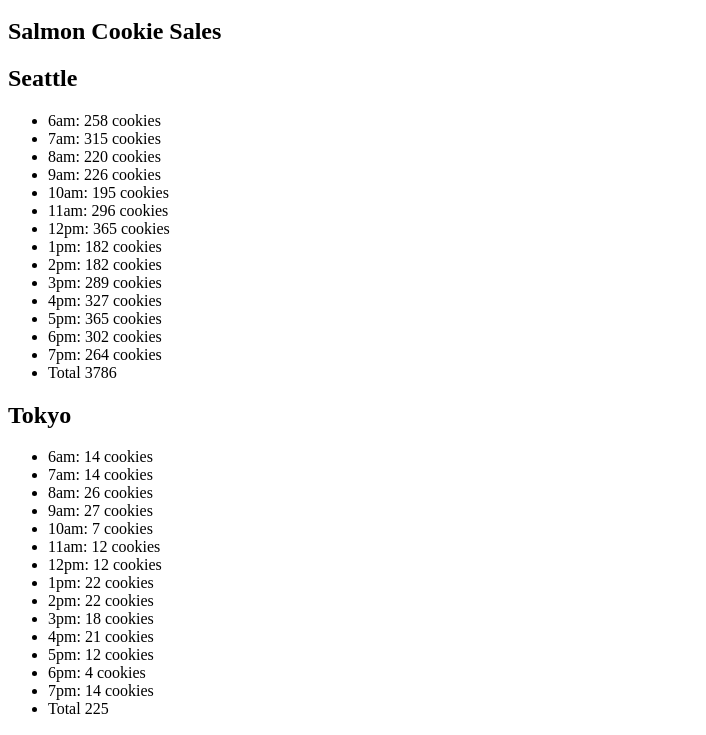
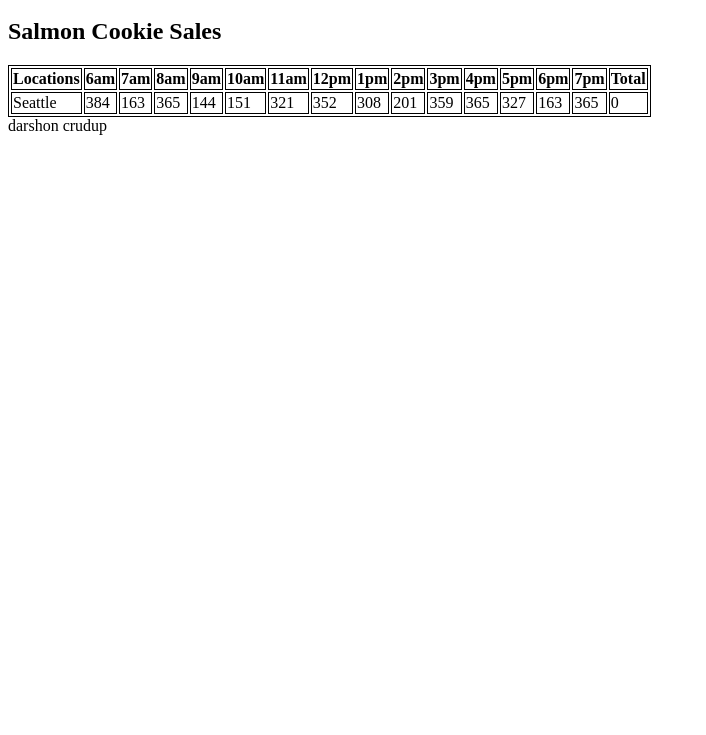
Before and after one commit to darshon-crudup/cookie-stand, a plain HTML site: page sales.html in a window 1280 px wide. Shown: the part 49-784 px from the top of the page, without its empty margins (0-706 px from the left). Drawn offline with Linux system fonts and the light colour scheme.

Commit message:
working on table, Seattle added

```diff
--- a/app.js
+++ b/app.js
@@ -26,274 +26,361 @@ let hours = ['6am', '7am', '8am','9am','10am','11am','12pm','1pm','2pm','3pm','4
 function randomNum(min,max){
 // got this from MDN docs
   return Math.floor(Math.random() * (max - min + 1) + min);
-};
+}
 
-//* OBJECT LITERALS *//
-
-let Seattle = {
-  name: 'Seattle',
-  minCust: 23,
-  maxCust: 65,
-  avgCookie: 6.3,
-  custperHour: [],
-  hourlySales: [],
-  dailySoldTotal: 0,
-  getCustomers: function(){
+//* CONSTRUCTOR FUNCTIONS *//
+function allStores(name, minCust, maxCust, avgCookie){
+  this.name = name;
+  this.minCust = minCust;
+  this.maxCust = maxCust;
+  this.avgCookie = avgCookie;
+  this.dailySoldTotal = 0;
+  this.hourlySales = [];
+  this.custperHour = [];
+  // this.locationRender();
+}
+allStores.prototype.getCustomers = function(){
       for(let i = 0; i < hours.length; i++){
         this.custperHour.push(randomNum(this.minCust,this.maxCust));
       }
-},
-  gethourlySales: function(){
+}
+
+allStores.prototype.cookiesSoldPerHour = function(){
+      this.getCustomers()
       for(let i = 0; i < hours.length; i++){
         this.hourlySales.push(Math.floor(this.custperHour[i] * this.avgCookie));
       }
-},
-  getcookiesTotal: function(){
-    for(let i = 0; i < hours.length; i++){
-      this.dailySoldTotal += this.hourlySales[i];
 }
-},
-  render: function(){
-    this.getCustomers();
-    this.gethourlySales();
-    this.getcookiesTotal();
-    // article
-    let articleElem = document.createElement("article");
-    htmlSection.appendChild(articleElem);
-    // <h2></h2>
-    let h2Elem = document.createElement("h2");
-    h2Elem.textContent = this.name;
-    articleElem.appendChild(h2Elem);
-    // <ul></ul>
-    let unorderlst = document.createElement("ul");
-    console.log(unorderlst);
-    console.log(htmlSection);
-    articleElem.appendChild(unorderlst);
-    // <li></li>
+//* TABLE *//
+let table = document.getElementById('table');
+let tbody = document.createElement("tbody");
+table.appendChild(tbody);
+
+allStores.prototype.locationRender = function (){
+  this.cookiesSoldPerHour();
+  let trElem = document.createElement('tr');
+  let tdElem = document.createElement('td');
+  tdElem.textContent = this.name; //double for loop here
+  trElem.appendChild(tdElem);
 
   for (let i = 0; i < hours.length; i++){
-      let li = document.createElement("li");
-      li.textContent = `${hours[i]}: ${this.hourlySales[i]} cookies`;
-      unorderlst.appendChild(li);
+
+    let tdElemSale = document.createElement('td');
+    tdElemSale.textContent = this.hourlySales[i];
+    trElem.appendChild(tdElemSale);
+  }
+  let dailySoldTD = document.createElement('td');
+    dailySoldTD.textContent = this.dailySoldTotal;
+    trElem.appendChild(dailySoldTD);
+    table.appendChild(trElem);
+    console.log(this.hourlySales)
 }
 
-    let li = document.createElement('li');
-     li.textContent = `Total ${this.dailySoldTotal}`;
-     unorderlst.appendChild(li);
-  }
-}
-let Tokyo = {
-  name: 'Tokyo',
-  minCust: 3,
-  maxCust: 24,
-  avgCookie: 1.2,
-  custperHour: [],
-  hourlySales: [],
-  dailySoldTotal: 0,
-  getCustomers: function(){
-    for(let i = 0; i < hours.length; i++){
-      this.custperHour.push(randomNum(this.minCust,this.maxCust));
-    }
-},
-  gethourlySales: function(){
-    for(let i = 0; i < hours.length; i++){
-      this.hourlySales.push(Math.floor(this.custperHour[i] * this.avgCookie));
-    }
-},
-  getcookiesTotal: function(){
-    for(let i = 0; i < hours.length; i++){
-      this.dailySoldTotal += this.hourlySales[i];
-  }
-},
-  render: function(){
-    this.getCustomers();
-    this.gethourlySales();
-    this.getcookiesTotal();
-    // article
-    let articleElem = document.createElement("article");
-    htmlSection.appendChild(articleElem);
-    // <h2></h2>
-    let h2Elem = document.createElement("h2");
-    h2Elem.textContent = this.name;
-    articleElem.appendChild(h2Elem);
-    // <ul></ul>
-    let unorderlst = document.createElement("ul");
-    console.log(unorderlst);
-    console.log(htmlSection);
-    articleElem.appendChild(unorderlst);
-    // <li></li>
+function headerRender(){
+  // let head = document.createElement('thead');
+  let trElem = document.createElement('tr');
+  let thElem = document.createElement('th');
+  thElem.textContent = 'Locations';
+  trElem.appendChild(thElem);
 
   for (let i = 0; i < hours.length; i++){
-      let li = document.createElement("li");
-      li.textContent = `${hours[i]}: ${this.hourlySales[i]} cookies`;
-      unorderlst.appendChild(li);
+    thElem = document.createElement('th');
+    thElem.textContent = hours[i];
+    trElem.appendChild(thElem);
+  }
+  thElem = document.createElement('th');
+  thElem.textContent = 'Total';
+  trElem.appendChild(thElem);
+  // head.appendChild(trElem);
+  tbody.appendChild(trElem);
 }
 
-    let li = document.createElement('li');
-     li.textContent = `Total ${this.dailySoldTotal}`;
-     unorderlst.appendChild(li);
-  }
-}
-let Dubai = {
-  name: 'Dubai',
-  minCust: 23,
-  maxCust: 65,
-  avgCookie: 6.3,
-  custperHour: [],
-  hourlySales: [],
-  dailySoldTotal: 0,
-  getCustomers: function(){
-    for(let i = 0; i < hours.length; i++){
-      this.custperHour.push(randomNum(this.minCust,this.maxCust));
-    }
-},
-  gethourlySales: function(){
-    for(let i = 0; i < hours.length; i++){
-      this.hourlySales.push(Math.floor(this.custperHour[i] * this.avgCookie));
-    }
-},
-  getcookiesTotal: function(){
-    for(let i = 0; i < hours.length; i++){
-      this.dailySoldTotal += this.hourlySales[i];
-  }
-},
-  render: function(){
-    this.getCustomers();
-    this.gethourlySales();
-    this.getcookiesTotal();
-    // article
-    let articleElem = document.createElement("article");
-    htmlSection.appendChild(articleElem);
-    // <h2></h2>
-    let h2Elem = document.createElement("h2");
-    h2Elem.textContent = this.name;
-    articleElem.appendChild(h2Elem);
-    // <ul></ul>
-    let unorderlst = document.createElement("ul");
-    console.log(unorderlst);
-    console.log(htmlSection);
-    articleElem.appendChild(unorderlst);
-    // <li></li>
-
-    for (let i = 0; i < hours.length; i++){
-      let li = document.createElement("li");
-      li.textContent = `${hours[i]}: ${this.hourlySales[i]} cookies`;
-      unorderlst.appendChild(li);
+function footerRender(){
 }
 
-    let li = document.createElement('li');
-     li.textContent = `Total ${this.dailySoldTotal}`;
-     unorderlst.appendChild(li);
-  }
-}
-let Paris = {
-  name: 'Paris',
-  minCust: 23,
-  maxCust: 65,
-  avgCookie: 6.3,
-  custperHour: [],
-  hourlySales: [],
-  dailySoldTotal: 0,
-  getCustomers: function(){
-    for(let i = 0; i < hours.length; i++){
-      this.custperHour.push(randomNum(this.minCust,this.maxCust));
-    }
-},
-  gethourlySales: function(){
-    for(let i = 0; i < hours.length; i++){
-      this.hourlySales.push(Math.floor(this.custperHour[i] * this.avgCookie));
-    }
-},
-  getcookiesTotal: function(){
-    for(let i = 0; i < hours.length; i++){
-      this.dailySoldTotal += this.hourlySales[i];
-  }
-},
-  render: function(){
-    this.getCustomers();
-    this.gethourlySales();
-    this.getcookiesTotal();
-    // article
-    let articleElem = document.createElement("article");
-    htmlSection.appendChild(articleElem);
-    // <h2></h2>
-    let h2Elem = document.createElement("h2");
-    h2Elem.textContent = this.name;
-    articleElem.appendChild(h2Elem);
-    // <ul></ul>
-    let unorderlst = document.createElement("ul");
-    console.log(unorderlst);
-    console.log(htmlSection);
-    articleElem.appendChild(unorderlst);
-    // <li></li>
+// function renderMain() {
+  //   trElem.appendChild(thElem);
 
-    for (let i = 0; i < hours.length; i++){
-      let li = document.createElement("li");
-      li.textContent = `${hours[i]}: ${this.hourlySales[i]} cookies`;
-      unorderlst.appendChild(li);
-    }
+  //  for (let i = 1; i < arrOfHours.length; i++){
+    //   thElem = document.createElement('th');
+    //   thElem.textContent =arr0fHours[i];
+    //   trElem.appendChild(thElem);
+    //  }
 
-    let li = document.createElement('li');
-     li.textContent = `Total ${this.dailySoldTotal}`;
-     unorderlst.appendChild(li);
-  }
-}
-let Lima = {
-  name: 'Lima',
-  minCust: 23,
-  maxCust: 65,
-  avgCookie: 6.3,
-  custperHour: [],
-  hourlySales: [],
-  dailySoldTotal: 0,
-  getCustomers: function(){
-    for(let i = 0; i < hours.length; i++){
-      this.custperHour.push(randomNum(this.minCust,this.maxCust));
-    }
-},
-  gethourlySales: function(){
-    for(let i = 0; i < hours.length; i++){
-      this.hourlySales.push(Math.floor(this.custperHour[i] * this.avgCookie));
-    }
-},
-  getcookiesTotal: function(){
-    for(let i = 0; i < hours.length; i++){
-      this.dailySoldTotal += this.hourlySales[i];
-  }
-},
-  render: function(){
-    this.getCustomers();
-    this.gethourlySales();
-    this.getcookiesTotal();
-    // article
-    let articleElem = document.createElement("article");
-    htmlSection.appendChild(articleElem);
-    // <h2></h2>
-    let h2Elem = document.createElement("h2");
-    h2Elem.textContent = this.name;
-    articleElem.appendChild(h2Elem);
-    // <ul></ul>
-    let unorderlst = document.createElement("ul");
-    console.log(unorderlst);
-    console.log(htmlSection);
-    articleElem.appendChild(unorderlst);
-    // <li></li>
+    // thElem = document.createElement('th');
+    // thElem.textContent = 'Location Total';
+    // trElem.appendChild(thElem);
+    // head.appendChild(trElem);
+    // tableElem.appendChild(head);
+    // }
 
-    for (let i = 0; i < hours.length; i++){
-      let li = document.createElement("li");
-      li.textContent = `${hours[i]}: ${this.hourlySales[i]} cookies`;
-      unorderlst.appendChild(li);
-    }
+    //* OBJECT LITERALS *//
+    let Seattle = new allStores('Seattle', 23, 65, 6.3);
+    let Tokyo = new allStores('Tokyo', 3, 24, 1.2);
+    let Dubai = new allStores('Dubai', 11, 38, 3.7);
+    let Paris = new allStores('Paris', 20, 38, 2.3);
+    let Lima = new allStores('Lima', 2, 16, 4.6);
+    let storeLocations = [Seattle, Tokyo, Dubai, Paris, Lima];
 
-    let li = document.createElement('li');
-     li.textContent = `Total ${this.dailySoldTotal}`;
-     unorderlst.appendChild(li);
-  }
-}
+headerRender();
+Seattle.locationRender();
 
-//* EXECUTABLE CODE *//
-Seattle.render();
-Tokyo.render();
-Dubai.render();
-Paris.render();
-Lima.render();
+// let Seattle = {
+//   name: 'Seattle',
+//   minCust: 23,
+//   maxCust: 65,
+//   avgCookie: 6.3,
+//   custperHour: [],
+//   hourlySales: [],
+//   dailySoldTotal: 0,
+//   getCustomers: function(){
+//     for(let i = 0; i < hours.length; i++){
+//       this.custperHour.push(randomNum(this.minCust,this.maxCust));
+//     }
+// },
+//   gethourlySales: function(){
+
+//     }
+// },
+//   getcookiesTotal: function(){
+//     for(let i = 0; i < hours.length; i++){
+//       this.dailySoldTotal += this.hourlySales[i];
+//   }
+// },
+//   render: function(){
+//     this.getCustomers();
+//     this.gethourlySales();
+//     this.getcookiesTotal();
+//     // article
+//     let articleElem = document.createElement("article");
+//     htmlSection.appendChild(articleElem);
+//     // <h2></h2>
+//     let h2Elem = document.createElement("h2");
+//     h2Elem.textContent = this.name;
+//     articleElem.appendChild(h2Elem);
+//     // <ul></ul>
+//     let unorderlst = document.createElement("ul");
+//     console.log(unorderlst);
+//     console.log(htmlSection);
+//     articleElem.appendChild(unorderlst);
+//     // <li></li>
+
+//     for (let i = 0; i < hours.length; i++){
+//       let li = document.createElement("li");
+//       li.textContent = `${hours[i]}: ${this.hourlySales[i]} cookies`;
+//       unorderlst.appendChild(li);
+//     }
+
+//     let li = document.createElement('li');
+//      li.textContent = `Total ${this.dailySoldTotal}`;
+//      unorderlst.appendChild(li);
+//   }
+// }
+// let Tokyo = {
+//   name: 'Tokyo',
+//   minCust: 3,
+//   maxCust: 24,
+//   avgCookie: 1.2,
+//   custperHour: [],
+//   hourlySales: [],
+//   dailySoldTotal: 0,
+//   getCustomers: function(){
+//     for(let i = 0; i < hours.length; i++){
+//       this.custperHour.push(randomNum(this.minCust,this.maxCust));
+//     }
+// },
+//   gethourlySales: function(){
+//     for(let i = 0; i < hours.length; i++){
+//       this.hourlySales.push(Math.floor(this.custperHour[i] * this.avgCookie));
+//     }
+// },
+//   getcookiesTotal: function(){
+//     for(let i = 0; i < hours.length; i++){
+//       this.dailySoldTotal += this.hourlySales[i];
+//   }
+// },
+//   render: function(){
+//     this.getCustomers();
+//     this.gethourlySales();
+//     this.getcookiesTotal();
+//     // article
+//     let articleElem = document.createElement("article");
+//     htmlSection.appendChild(articleElem);
+//     // <h2></h2>
+//     let h2Elem = document.createElement("h2");
+//     h2Elem.textContent = this.name;
+//     articleElem.appendChild(h2Elem);
+//     // <ul></ul>
+//     let unorderlst = document.createElement("ul");
+//     console.log(unorderlst);
+//     console.log(htmlSection);
+//     articleElem.appendChild(unorderlst);
+//     // <li></li>
+
+//     for (let i = 0; i < hours.length; i++){
+//       let li = document.createElement("li");
+//       li.textContent = `${hours[i]}: ${this.hourlySales[i]} cookies`;
+//       unorderlst.appendChild(li);
+//     }
+
+//     let li = document.createElement('li');
+//      li.textContent = `Total ${this.dailySoldTotal}`;
+//      unorderlst.appendChild(li);
+//   }
+// }
+// let Dubai = {
+//   name: 'Dubai',
+//   minCust: 11,
+//   maxCust: 38,
+//   avgCookie: 3.7,
+//   custperHour: [],
+//   hourlySales: [],
+//   dailySoldTotal: 0,
+//   getCustomers: function(){
+//     for(let i = 0; i < hours.length; i++){
+//       this.custperHour.push(randomNum(this.minCust,this.maxCust));
+//     }
+// },
+//   gethourlySales: function(){
+//     for(let i = 0; i < hours.length; i++){
+//       this.hourlySales.push(Math.floor(this.custperHour[i] * this.avgCookie));
+//     }
+// },
+//   getcookiesTotal: function(){
+//     for(let i = 0; i < hours.length; i++){
+//       this.dailySoldTotal += this.hourlySales[i];
+//   }
+// },
+//   render: function(){
+//     this.getCustomers();
+//     this.gethourlySales();
+//     this.getcookiesTotal();
+//     // article
+//     let articleElem = document.createElement("article");
+//     htmlSection.appendChild(articleElem);
+//     // <h2></h2>
+//     let h2Elem = document.createElement("h2");
+//     h2Elem.textContent = this.name;
+//     articleElem.appendChild(h2Elem);
+//     // <ul></ul>
+//     let unorderlst = document.createElement("ul");
+//     console.log(unorderlst);
+//     console.log(htmlSection);
+//     articleElem.appendChild(unorderlst);
+//     // <li></li>
+
+//     for (let i = 0; i < hours.length; i++){
+//       let li = document.createElement("li");
+//       li.textContent = `${hours[i]}: ${this.hourlySales[i]} cookies`;
+//       unorderlst.appendChild(li);
+//     }
+
+//     let li = document.createElement('li');
+//      li.textContent = `Total ${this.dailySoldTotal}`;
+//      unorderlst.appendChild(li);
+//   }
+// }
+// let Paris = {
+//   name: 'Paris',
+//   minCust: 20,
+//   maxCust: 38,
+//   avgCookie: 2.3,
+//   custperHour: [],
+//   hourlySales: [],
+//   dailySoldTotal: 0,
+//   getCustomers: function(){
+//     for(let i = 0; i < hours.length; i++){
+//       this.custperHour.push(randomNum(this.minCust,this.maxCust));
+//     }
+// },
+//   gethourlySales: function(){
+//     for(let i = 0; i < hours.length; i++){
+//       this.hourlySales.push(Math.floor(this.custperHour[i] * this.avgCookie));
+//     }
+// },
+//   getcookiesTotal: function(){
+//     for(let i = 0; i < hours.length; i++){
+//       this.dailySoldTotal += this.hourlySales[i];
+//   }
+// },
+//   render: function(){
+//     this.getCustomers();
+//     this.gethourlySales();
+//     this.getcookiesTotal();
+//     // article
+//     let articleElem = document.createElement("article");
+//     htmlSection.appendChild(articleElem);
+//     // <h2></h2>
+//     let h2Elem = document.createElement("h2");
+//     h2Elem.textContent = this.name;
+//     articleElem.appendChild(h2Elem);
+//     // <ul></ul>
+//     let unorderlst = document.createElement("ul");
+//     console.log(unorderlst);
+//     console.log(htmlSection);
+//     articleElem.appendChild(unorderlst);
+//     // <li></li>
+
+//     for (let i = 0; i < hours.length; i++){
+//       let li = document.createElement("li");
+//       li.textContent = `${hours[i]}: ${this.hourlySales[i]} cookies`;
+//       unorderlst.appendChild(li);
+//     }
+
+//     let li = document.createElement('li');
+//      li.textContent = `Total ${this.dailySoldTotal}`;
+//      unorderlst.appendChild(li);
+//   }
+// }
+// let Lima = {
+//   name: 'Lima',
+//   minCust: 2,
+//   maxCust: 16,
+//   avgCookie: 4.6,
+//   custperHour: [],
+//   hourlySales: [],
+//   dailySoldTotal: 0,
+//   getCustomers: function(){
+//     for(let i = 0; i < hours.length; i++){
+//       this.custperHour.push(randomNum(this.minCust,this.maxCust));
+//     }
+// },
+//   gethourlySales: function(){
+//     for(let i = 0; i < hours.length; i++){
+//       this.hourlySales.push(Math.floor(this.custperHour[i] * this.avgCookie));
+//     }
+// },
+//   getcookiesTotal: function(){
+//     for(let i = 0; i < hours.length; i++){
+//       this.dailySoldTotal += this.hourlySales[i];
+//   }
+// },
+//   render: function(){
+//     this.getCustomers();
+//     this.gethourlySales();
+//     this.getcookiesTotal();
+//     // article
+//     let articleElem = document.createElement("article");
+//     htmlSection.appendChild(articleElem);
+//     // <h2></h2>
+//     let h2Elem = document.createElement("h2");
+//     h2Elem.textContent = this.name;
+//     articleElem.appendChild(h2Elem);
+//     // <ul></ul>
+//     let unorderlst = document.createElement("ul");
+//     console.log(unorderlst);
+//     console.log(htmlSection);
+//     articleElem.appendChild(unorderlst);
+//     // <li></li>
+
+//     for (let i = 0; i < hours.length; i++){
+//       let li = document.createElement("li");
+//       li.textContent = `${hours[i]}: ${this.hourlySales[i]} cookies`;
+//       unorderlst.appendChild(li);
+//     }
+
+//     let li = document.createElement('li');
+//      li.textContent = `Total ${this.dailySoldTotal}`;
+//      unorderlst.appendChild(li);
+//   }
+// }
--- a/sales.html
+++ b/sales.html
@@ -1,7 +1,11 @@
 <!DOCTYPE html>
 <head>
   <title>Salmon Cookies</title>
-
+  <style>
+    table, th, td {
+      border: 1px solid black;
+    }
+    </style>
 </head>
 
 <body>
@@ -12,7 +16,9 @@
   <main>
     <h2>Salmon Cookie Sales</h2>
 
-    <section id="salesdata"></section>
+    <section id="salesdata">
+      <table id="table"></table>
+    </section>
     <!-- <article>
       <h2></h2>
       <p></p>
```
Lines whose indentation alone changed are shown as unchanged.
